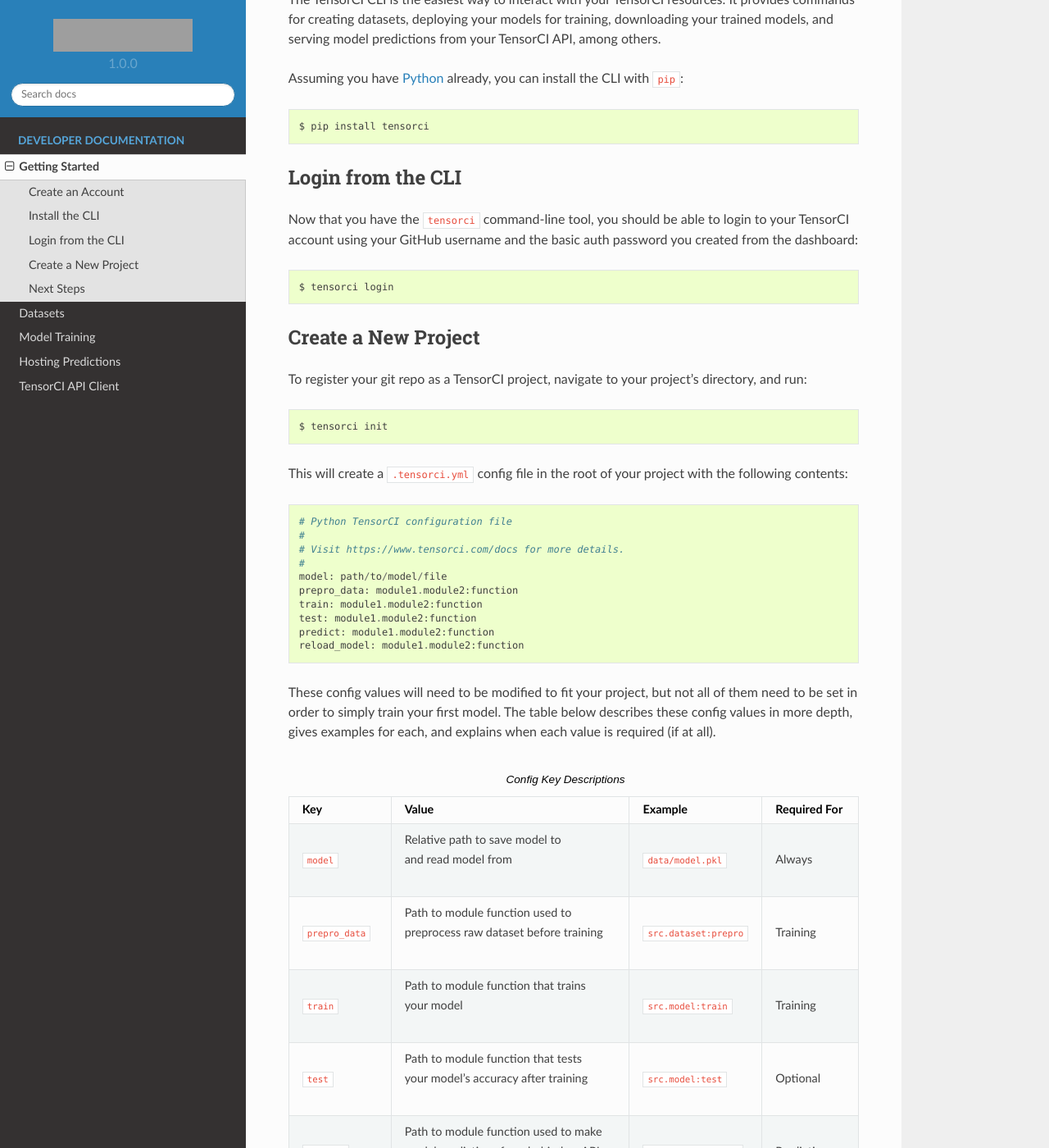
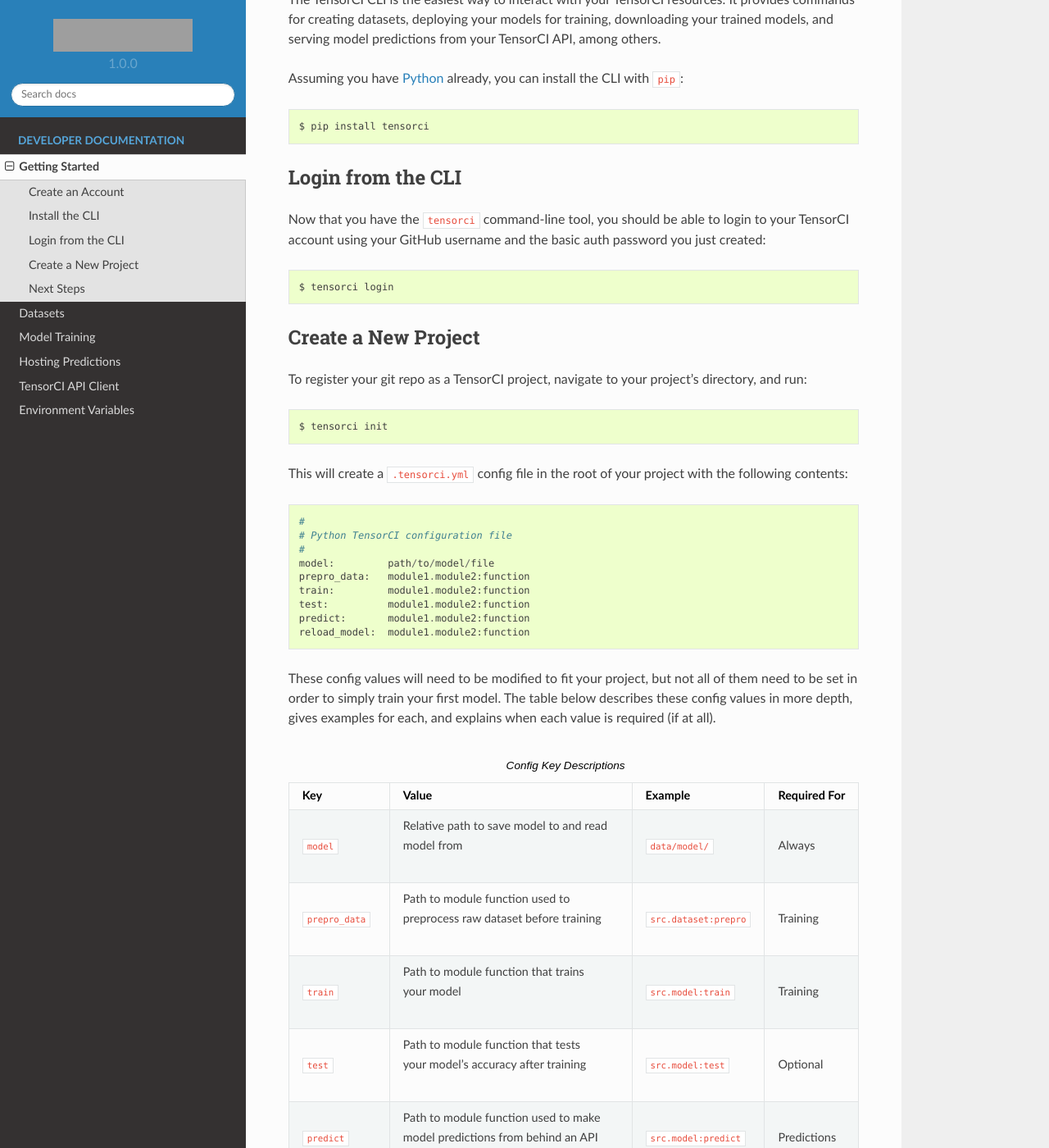
Before and after one commit to sweettea-io/cli, a Sphinx documentation site: the page built from docs/source/getting_started.rst, in a window 1280 px wide and 1400 px high, scrolled down 560 px. Shown: the whole window at 82% size. Built offline with Sphinx 7.4.7 and the Read the Docs theme 2.0.0, drawn with Linux system fonts in a browser that asks for light colours; some of the changed text lies outside the part shown; grey boxes are pictures that could not be loaded.

Commit message:
more doc mods

```diff
--- a/docs/source/getting_started.rst
+++ b/docs/source/getting_started.rst
@@ -29,7 +29,7 @@
 -------------------
 
 Now that you have the ``tensorci`` command-line tool, you should be able to login to your TensorCI account using your
-GitHub username and the basic auth password you created from the dashboard::
+GitHub username and the basic auth password you just created::
 
   $ tensorci login
 
@@ -42,16 +42,15 @@
 
 This will create a ``.tensorci.yml`` config file in the root of your project with the following contents::
 
+  #
   # Python TensorCI configuration file
   #
-  # Visit https://www.tensorci.com/docs for more details.
-  #
-  model: path/to/model/file
-  prepro_data: module1.module2:function
-  train: module1.module2:function
-  test: module1.module2:function
-  predict: module1.module2:function
-  reload_model: module1.module2:function
+  model:         path/to/model/file
+  prepro_data:   module1.module2:function
+  train:         module1.module2:function
+  test:          module1.module2:function
+  predict:       module1.module2:function
+  reload_model:  module1.module2:function
 
 These config values will need to be modified to fit your project, but not all of them need to be set in order to simply train your
 first model. The table below describes these config values in more depth, gives examples for each, and explains when
@@ -67,9 +66,9 @@
     - Required For
   * - ``model``
     - .. line-block::
-        Relative path to save model to
-        and read model from
-    - ``data/model.pkl``
+        Relative path to save model to and read
+        model from
+    - ``data/model/``
     - Always
   * - ``prepro_data``
     - .. line-block::
@@ -109,7 +108,7 @@
 running ``tensorci dash`` from the root of your project.
 
 Congrats! That's all it takes to set up a TensorCI project. The last thing you need to do before you're ready to start
-training is `create a TensorCI Dataset`_ for this project. Once that's done, you'll be ready to `train your model`_ on
+training is `create a TensorCI Dataset`_. Once that's done, you'll be ready to `train your model`_ on
 the TensorCI training cluster.
 
 Next Steps
--- a/docs/source/index.rst
+++ b/docs/source/index.rst
@@ -10,3 +10,4 @@
    training
    predictions
    api_client
+   envs
--- a/docs/source/predictions.rst
+++ b/docs/source/predictions.rst
@@ -6,8 +6,8 @@
 
   $ tensorci serve
 
-Running the ``serve`` command deploys the commit associated with your latest training deploy to your TensorCI team's
-dedicated API cluster. Once this deploy succeeds, your trained model is fetched from TensorCI model storage and
+Running the ``serve`` command deploys the commit associated with your latest training deploy to your team's API cluster.
+Once this deploy succeeds, your trained model is fetched from TensorCI model storage and
 the ``predict`` function specified in ``.tensorci.yml`` is registered with the websocket server.
 
 Full Deploys
--- a/docs/source/training.rst
+++ b/docs/source/training.rst
@@ -8,7 +8,7 @@
 Running the ``train`` command deploys the latest commit of your project's git repo to the TensorCI training cluster.
 Once deployed, the following steps are performed, in order:
 
-1. All records in your project's dataset are fetched from its TensorCI database.
+1. All records in your project's dataset are fetched from its TensorCI datatable.
 2. If specified, the ``prepro_data`` function specified in ``.tensorci.yml`` is called if the dataset has changed.
 3. The ``train`` function specified in ``.tensorci.yml`` is called.
 4. If specified, the ``test`` function specified in ``.tensorci.yml`` is called.
@@ -16,7 +16,7 @@
 
 Watch Training Logs
 -------------------
-Once a training deploy has completed, viewing the logs for steps 2-4 above in real-time can be achieved with the following
+Once a training deploy has succeeded, watching the real-time logs for steps 2-4 above can be initiated with the following
 command::
 
   $ tensorci logs --follow
```
Also changed, not shown: other parts of docs/source/getting_started.rst (+2 -2 lines), docs/source/api_client.rst (+4 -4 lines), docs/source/datasets.rst (+4 -5 lines), docs/source/envs.rst (added, +10 -0 lines).
